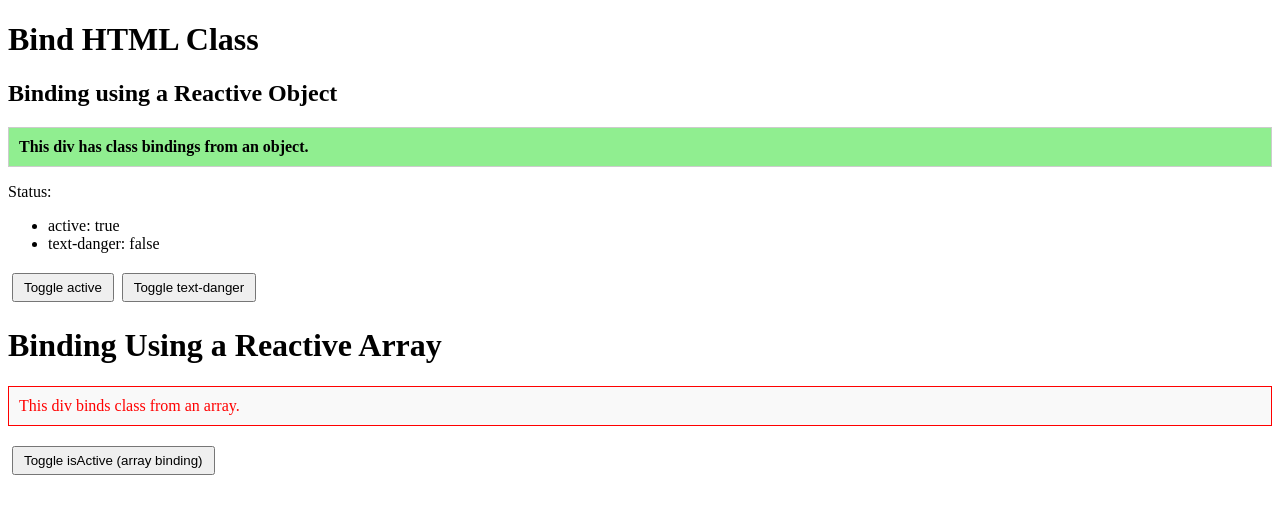
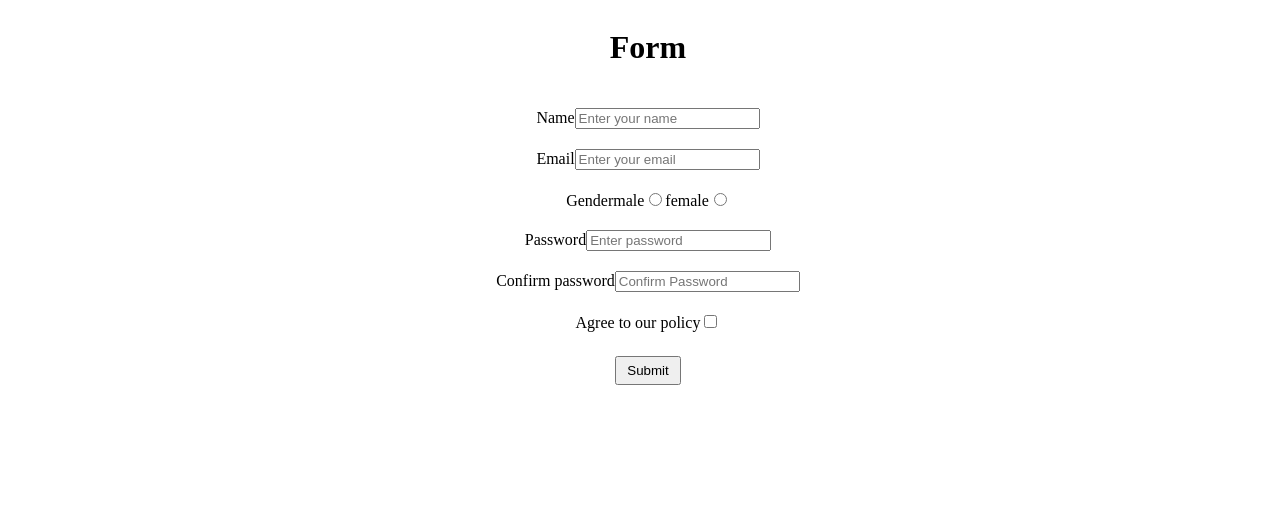
Before and after one commit to Measum-Shah/Vue-Learning, a Vue app in the folder vue-basics/: page / in a window 1280 px wide. Shown: the top 514 px of the page. Built offline with nearby package versions, Linux system fonts and the light colour scheme.

Commit message:
learned form binding

```diff
--- a/vue-basics/src/App.vue
+++ b/vue-basics/src/App.vue
@@ -27,9 +27,10 @@
     <!-- <Computed /> -->
 
     <!-- This Component shows Binding HTML Class to something-->
-    <BindHtmlClass />
+    <!-- <BindHtmlClass /> -->
 
-
+    <!-- This Component shows Form Binding -->
+    <FormBinding />
 </div>
 </template>
 <script setup lang="js">
@@ -42,6 +43,7 @@ import Ref from './components/reactivity/Ref.vue';
 import Reactive from './components/reactivity/Reactive.vue';
 import Computed from './components/Computed.vue';
 import BindHtmlClass from './components/BindHtmlClass.vue';
+import FormBinding from './components/FormBinding.vue';
 </script>
 <style lang="">
 
--- /dev/null
+++ b/vue-basics/src/components/FormBinding.vue
@@ -0,0 +1,83 @@
+<template lang="html">
+
+
+    <form class="form-binding" typeof="form" method="submit" @submit.prevent    >
+       <h1>Form</h1>
+        <div>
+            <label for="">Name</label>
+             <input type="text" v-model="name" placeholder="Enter your name"  />
+             <!-- {{ name }} -->
+        </div>
+
+        <div>
+            <label for="">Email</label>
+             <input type="email" v-model="email" placeholder="Enter your email" />
+             <!-- {{ email }} -->
+        </div>
+
+        <div>
+            <label for="">Gender</label>
+            <label for="">male</label>
+             <input type="radio" v-model="gender" value="male" />
+             <label for="">female</label>
+             <input type="radio" v-model="gender" value="female" />
+             <!-- {{ gender }} -->
+        </div>
+
+        <div>
+            <label for="">Password</label>
+             <input type="password" v-model="password" placeholder="Enter password" />
+             <!-- {{ password }} -->
+        </div>
+
+        <div>
+            <label for="">Confirm password</label>
+             <input type="password" v-model="confirmPassword" placeholder="Confirm Password" />
+             <!-- {{ confirmPassword }} -->
+        </div>
+
+        <div>
+            <label for="">Agree to our policy</label>
+             <input type="checkbox" v-model="agreeToPolicy" value="false" />
+             <!-- {{ agreeToPolicy }} -->
+        </div>
+       <button type="submit" @click="onSubmit">Submit</button>
+
+    </form>
+</template>
+<script setup lang="js">
+import { ref } from 'vue';
+
+const name = ref('')
+const email = ref('')
+const gender = ref('')
+const password = ref('')
+const confirmPassword = ref('')
+const agreeToPolicy = ref(false)
+
+const onSubmit = () => {
+    if (name.value && email.value && password.value && confirmPassword.value && agreeToPolicy.value && gender.value) {
+        if(password.value === confirmPassword.value){
+            alert(`Form submitted successfully!\nName: ${name.value}\nEmail: ${email.value}`)
+        }
+        if(password.value !== confirmPassword.value){
+        alert('Passwords do not match!')
+        }}
+      else {
+        alert('Please fill all the fields!')
+      }
+     }
+</script>
+<style >
+
+    .form-binding {
+   display : flex;
+   flex-direction: column;
+   width: 100vw;
+   height: 80vh;
+   gap: 20px;
+   justify-content: evenly;
+    align-items: center;
+
+    }
+</style>
```
